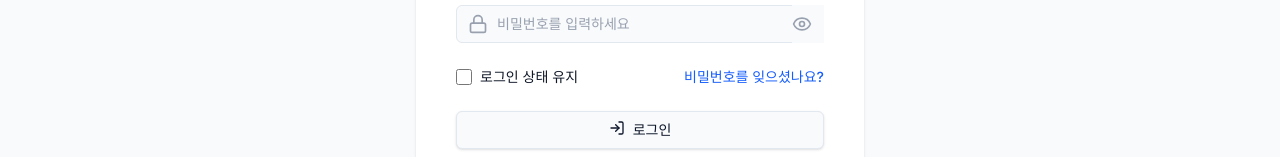
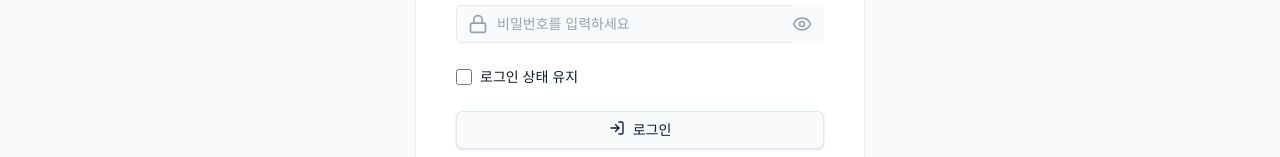
Before and after one commit to jongik96/class-scheduler, a Next.js app: page /auth/login in a window 1280 px wide. Shown: the part 438-595 px from the top of the page. Built offline with nearby package versions, Linux system fonts and the light colour scheme; no server answers.

Commit message:
login flow update

```diff
--- a/src/app/auth/callback/page.tsx
+++ b/src/app/auth/callback/page.tsx
@@ -28,8 +28,8 @@ export default function AuthCallback() {
               .single()
 
             if (profile?.is_profile_complete) {
-              // 프로필이 완성된 경우 메인 페이지로
-              router.push('/')
+              // 프로필이 완성된 경우 바로 View Schedule Page로
+              router.push('/schedule/view')
             } else {
               // 프로필이 미완성인 경우 프로필 완성 페이지로
               router.push('/auth/complete-profile')
--- a/src/app/auth/login/page.tsx
+++ b/src/app/auth/login/page.tsx
@@ -125,8 +125,7 @@ export default function LoginPage() {
               </div>
             </div>
 
-            {/* Remember Me & Forgot Password */}
-            <div className="flex items-center justify-between">
+            {/* Remember Me */}
             <div className="flex items-center">
               <input
                 id="remember-me"
@@ -139,16 +138,6 @@ export default function LoginPage() {
               <label htmlFor="remember-me" className="ml-2 block text-sm text-gray-900 dark:text-gray-300">
                 {t('auth.login.rememberMe')}
               </label>
-              </div>
-
-              <div className="text-sm">
-                <Link
-                  href="/auth/forgot-password"
-                  className="font-medium text-blue-600 hover:text-blue-500 dark:text-blue-400 dark:hover:text-blue-300"
-                >
-                  {t('auth.login.forgotPassword')}
-                </Link>
-              </div>
             </div>
 
             {/* Submit Button */}
--- a/src/app/page.tsx
+++ b/src/app/page.tsx
@@ -1,13 +1,25 @@
 'use client';
 
+import { useEffect } from 'react';
+import { useRouter } from 'next/navigation';
 import Link from 'next/link';
 import { Plus, Eye, CheckSquare, Calendar, Users } from 'lucide-react';
 import { useLanguage } from '@/lib/language-context';
 import { useTheme } from '@/lib/theme-context';
+import { useAuth } from '@/lib/auth-context';
 
 export default function HomePage() {
   const { t } = useLanguage();
   const { theme } = useTheme();
+  const { user, profileComplete, loading } = useAuth();
+  const router = useRouter();
+
+  // 로그인된 사용자는 View Schedule Page로 리다이렉트
+  useEffect(() => {
+    if (!loading && user && profileComplete) {
+      router.push('/schedule/view');
+    }
+  }, [user, profileComplete, loading, router]);
 
   // 테마별 히어로 섹션 스타일
   const getHeroStyles = () => {
--- a/src/locales/en.ts
+++ b/src/locales/en.ts
@@ -101,7 +101,6 @@ export const en = {
       email: 'Email',
       password: 'Password',
       rememberMe: 'Remember me',
-      forgotPassword: 'Forgot your password?',
       loginButton: 'Login',
       or: 'or',
       googleLogin: 'Login with Google',
--- a/src/locales/ja.ts
+++ b/src/locales/ja.ts
@@ -101,7 +101,6 @@ export const ja = {
       email: 'メールアドレス',
       password: 'パスワード',
       rememberMe: 'ログイン状態を保持',
-      forgotPassword: 'パスワードをお忘れですか？',
       loginButton: 'ログイン',
       or: 'または',
       googleLogin: 'Googleでログイン',
--- a/src/locales/ko.ts
+++ b/src/locales/ko.ts
@@ -101,7 +101,6 @@ export const ko = {
       email: '이메일',
       password: '비밀번호',
       rememberMe: '로그인 상태 유지',
-      forgotPassword: '비밀번호를 잊으셨나요?',
       loginButton: '로그인',
       or: '또는',
       googleLogin: 'Google로 로그인',
```
Lines whose indentation alone changed are shown as unchanged.
